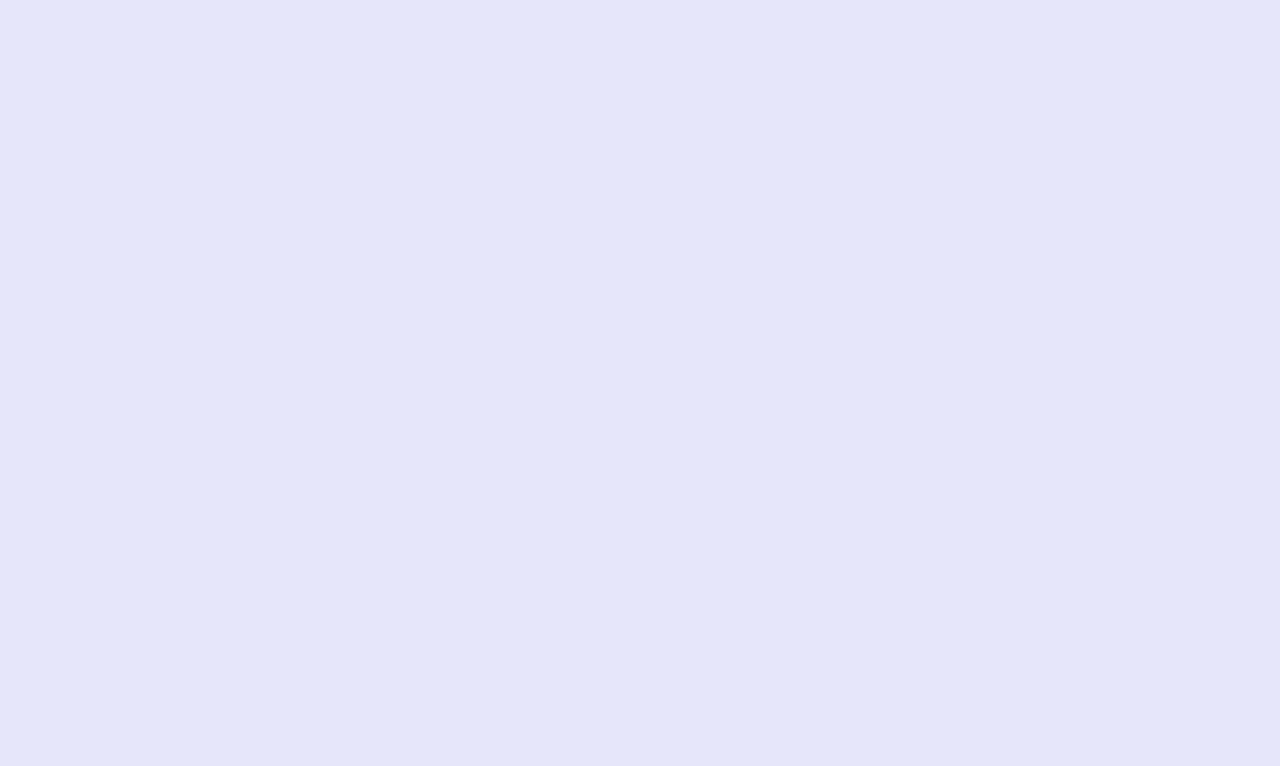
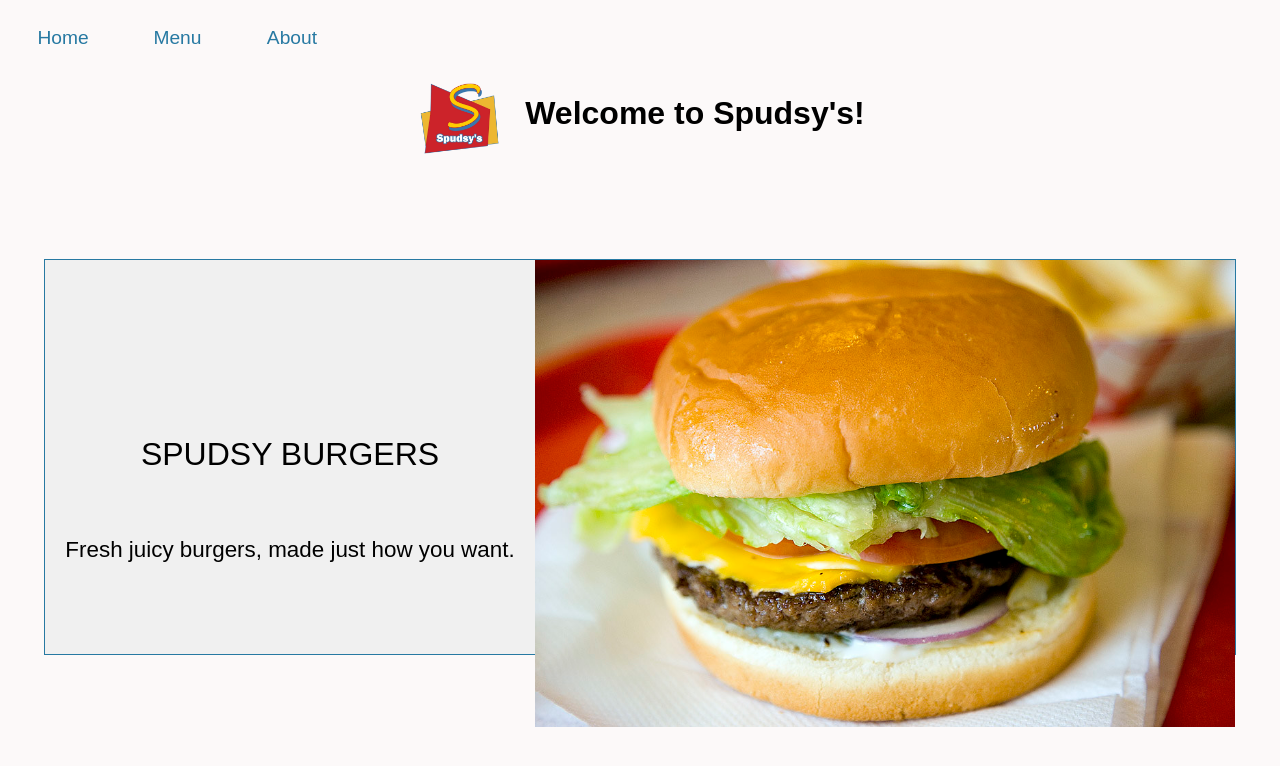
Before and after one commit to Q-Chan97/Restaurant-Page, a website built with webpack: page src/template.html in a window 1280 px wide. Built offline with nearby package versions, Linux system fonts and the light colour scheme.

Commit message:
Set up hard-coded home page

```diff
--- a/src/styles.css
+++ b/src/styles.css
@@ -1,3 +1,81 @@
+:root {
+    margin: 0;
+    padding: 0;
+    box-sizing: border-box;
+    line-height: 1.5;
+    font-size: 16px;
+    font-family: Arial, Helvetica, sans-serif;
+}
 body {
-    background-color: lavender;
+    background-color: rgb(252, 249, 249)
 }
+
+button {
+    border: 2px solid transparent;
+    border-radius: 5px;
+    color: rgb(39, 121, 162);
+    background-color: transparent;
+    width: 100px;
+    height: 50px;
+    margin: 5px;
+    font-size: 1.2rem;
+    font-weight: 500;
+}
+
+button:hover {
+    border: 2px solid rgb(39, 121, 162);
+    background-color: rgb(39, 121, 162);
+    color: white;
+    transition: 0.2s;
+    cursor: pointer;
+}
+
+#content {
+    display: flex;
+    align-items: center;
+    flex-direction: column;
+}
+
+#main-logo-div {
+    display: flex;
+    align-items: center;
+    gap: 20px;
+}
+
+#logo-img {
+    width: 90px;
+    height: 90px;
+}
+
+#body-div {
+    display: flex;
+    height: 100vh;
+}
+
+.body-card {
+    display: grid;
+    grid-template-columns: 1fr 1fr;
+    grid-template-rows: 1fr;
+    border: 1px solid rgb(39, 121, 162);
+    background-color: rgb(240, 240, 240);
+    margin-top: 100px;
+    width: 1190px;
+    height: 394px;
+    align-items: center;
+}
+
+#main-description-box {
+    display: flex;
+    flex-direction: column;
+    align-items: center;
+    font-size: 1.4rem;
+}
+#main-description-box p:first-child {
+    font-size: 2rem;
+}
+
+#burger-pic {
+    width: 700px;
+    height: 100%;
+    float:inline-end;
+}
--- a/src/template.html
+++ b/src/template.html
@@ -4,9 +4,30 @@
     <meta charset="UTF-8">
     <meta http-equiv="X-UA-Compatible" content="IE=edge">
     <meta name="viewport" content="width=device-width, initial-scale=1.0">
-    <title>Document</title>
+    <title>Spudsy's | Burgers & Fries</title>
 </head>
 <body>
-
+    <header>
+        <nav>
+            <button>Home</button>
+            <button>Menu</button>
+            <button>About</button>
+        </nav>
+    </header>
+    <div id="content">
+        <div id="main-logo-div">
+            <img alt="Spudsy's logo" id="logo-img" src="./Spudsy's_Logo.png">
+            <h1>Welcome to Spudsy's!</h1>
+        </div>
+        <div id ="body-div">
+            <div class="body-card">
+                <div id="main-description-box">
+                    <p>SPUDSY BURGERS</p>
+                    <p>Fresh juicy burgers, made just how you want.</p>
+                </div>
+                <img id="burger-pic" alt="burger-pic" src="./burger.jpg">
+            </div>
+        </div>
+    </div>
 </body>
 </html>
```
Also changed, not shown: src/Spudsy's_Logo.png (added), src/burger.jpg (added).
